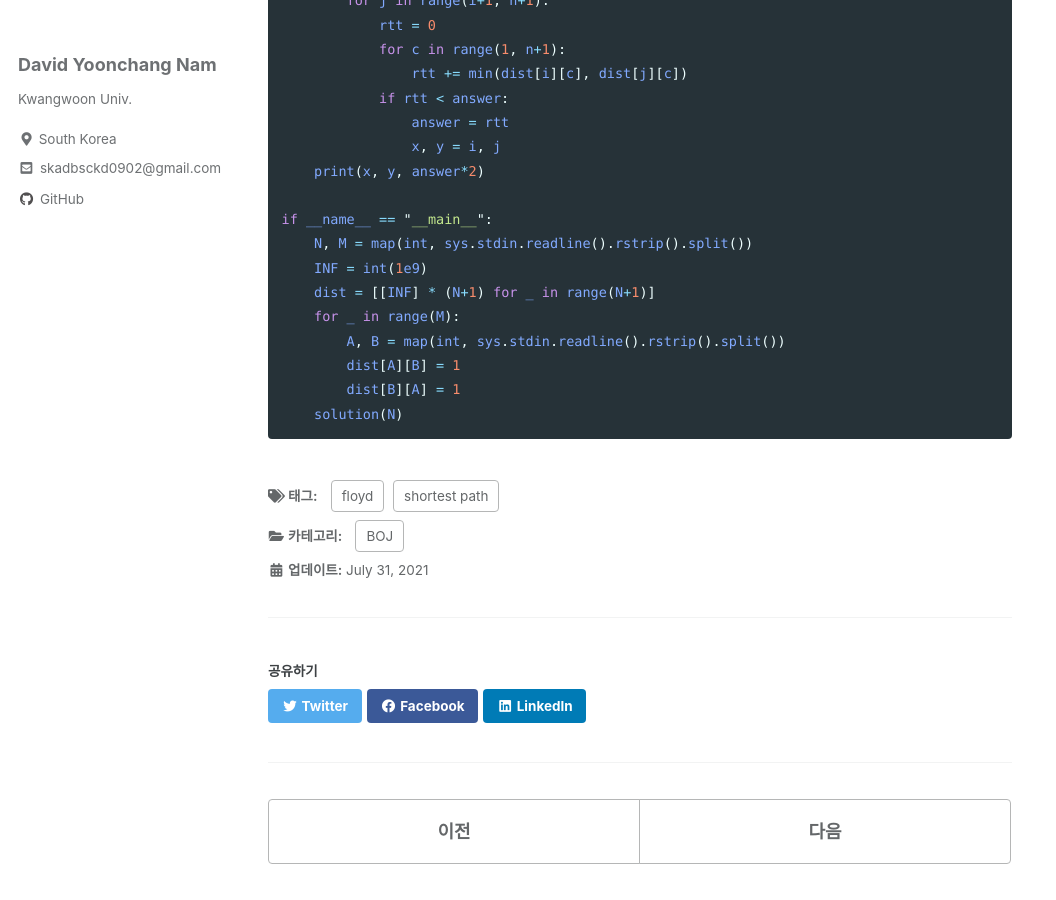
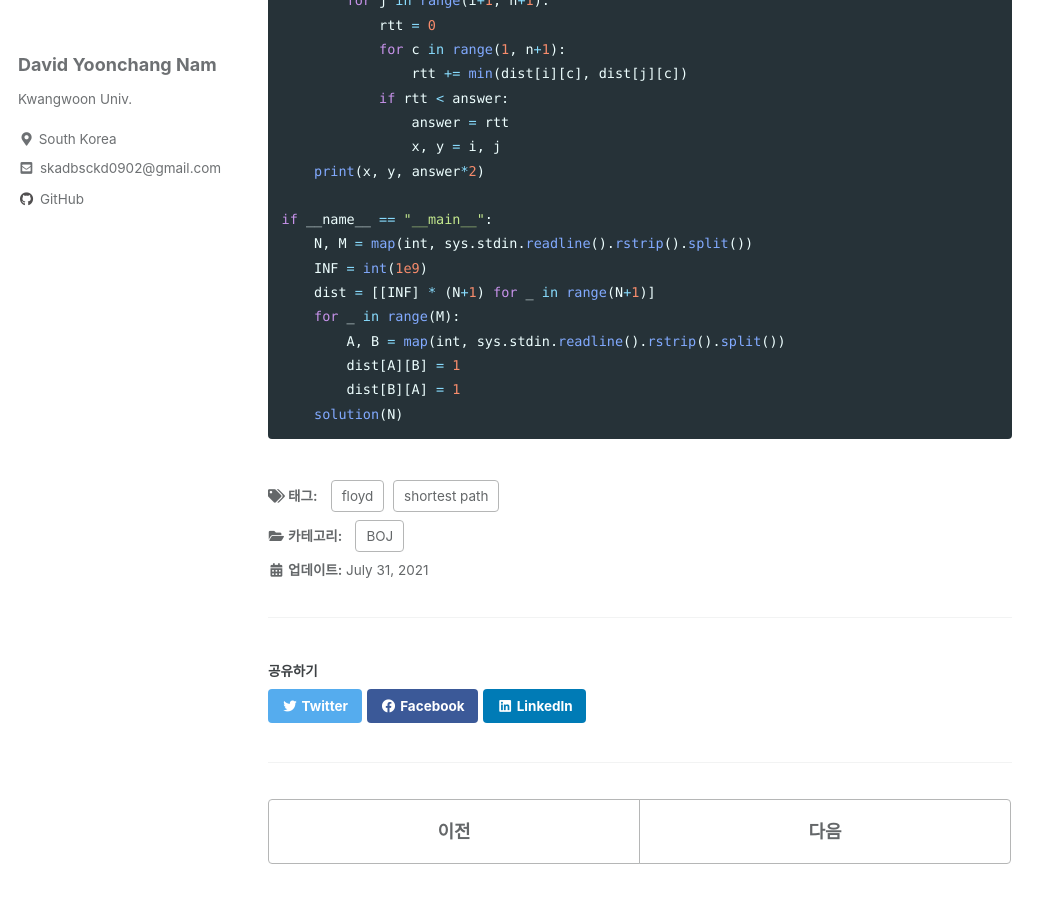
Before and after one commit to Akgop/Akgop.github.io, a Jekyll site: the page built from _posts/2021-07-31-BOJ21278.md, in a window 1280 px wide and 900 px high, scrolled down 1284 px. Shown: the whole window, without its empty margins (0-1056 px from the left). Built offline with Jekyll 4.4.1, drawn with Linux system fonts in a browser that asks for light colours; cached includes are drawn as plain includes.

Commit message:
Update 2021-07-31-BOJ21278.md

````diff
--- a/_posts/2021-07-31-BOJ21278.md
+++ b/_posts/2021-07-31-BOJ21278.md
@@ -25,7 +25,7 @@ toc: true
 
 ---
 
-```jsx
+```python
 import sys
 
 def floyd(n):
````
